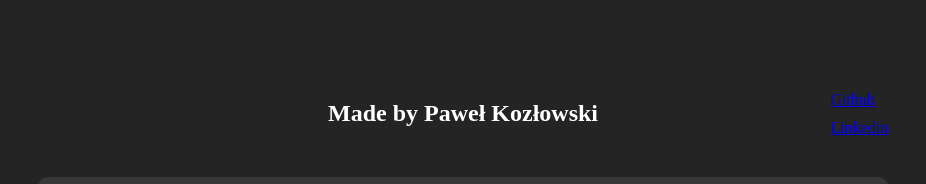
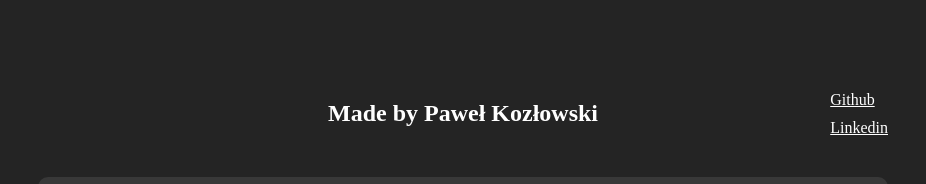
Before and after one commit to sinet77/frogs-task, a React (Vite) app: page / in a window 1280 px wide. Shown: the top 184 px of the page, without its empty margins (177-1103 px from the left). Built offline with nearby package versions, Linux system fonts and the light colour scheme.

Commit message:
title css updated

```diff
--- a/src/components/Title/Title.jsx
+++ b/src/components/Title/Title.jsx
@@ -6,6 +6,7 @@ export default function Title() {
       <h2>Made by Paweł Kozłowski</h2>
       <div className={styles.icons}>
         <a
+          className={styles.link}
           href="https://github.com/sinet77"
           target="_blank"
           aria-label="GitHub"
@@ -13,6 +14,7 @@ export default function Title() {
           Github
         </a>
         <a
+          className={styles.link}
           href="https://www.linkedin.com/in/pawe%C5%82-koz%C5%82owski-69b29521b/"
           target="_blank"
           aria-label="LinkedIn"
--- a/src/components/Title/Title.module.css
+++ b/src/components/Title/Title.module.css
@@ -13,3 +13,6 @@
   position: absolute;
   right: 0;
 }
+.link {
+  color: white;
+}
```
